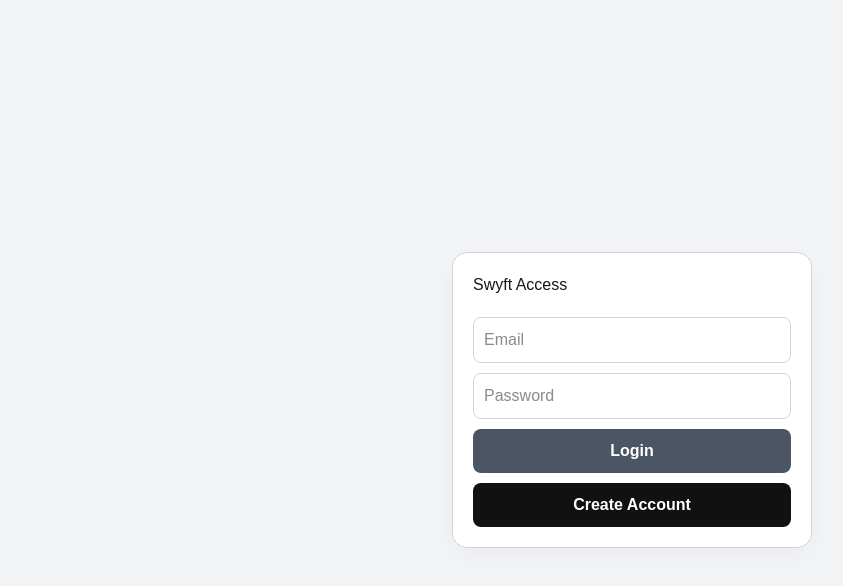
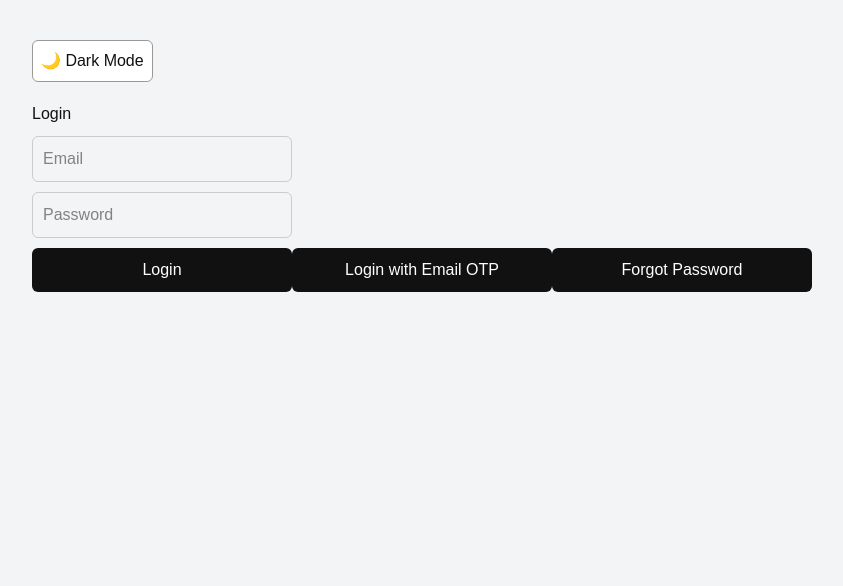
Before and after one commit to justastreamer01-ctrl/wallet-platform, a Next.js app: page /login in a window 1280 px wide. Shown: the top 586 px of the page, without its empty margins (8-851 px from the left). Built offline with nearby package versions, Linux system fonts and the light colour scheme; no server answers.

Commit message:
update site

```diff
--- /dev/null
+++ b/app/api/recovery/generate/route.ts
@@ -0,0 +1,72 @@
+import { NextResponse } from 'next/server'
+import { createClient } from '@supabase/supabase-js'
+import bcrypt from 'bcryptjs'
+import bip39 from 'bip39'
+
+export async function POST(req: Request) {
+  try {
+    const supabase = createClient(
+      process.env.NEXT_PUBLIC_SUPABASE_URL!,
+      process.env.NEXT_PUBLIC_SUPABASE_ANON_KEY!
+    )
+
+    const authHeader = req.headers.get('authorization')
+
+    if (!authHeader) {
+      return NextResponse.json(
+        { error: 'No auth header' },
+        { status: 401 }
+      )
+    }
+
+    const token = authHeader.replace('Bearer ', '')
+
+    const {
+      data: { user },
+    } = await supabase.auth.getUser(token)
+
+    if (!user) {
+      return NextResponse.json(
+        { error: 'Unauthorized' },
+        { status: 401 }
+      )
+    }
+
+    const { data: wallet } = await supabase
+      .from('wallets')
+      .select('recovery_phrase_generated')
+      .eq('user_id', user.id)
+      .single()
+
+    if (wallet?.recovery_phrase_generated) {
+      return NextResponse.json(
+        { error: 'Already generated' },
+        { status: 400 }
+      )
+    }
+
+    // 🔥 REAL 12 WORD PHRASE
+    const phrase = bip39.generateMnemonic(128)
+
+    const hash = await bcrypt.hash(phrase, 12)
+
+    await supabase
+      .from('wallets')
+      .update({
+        recovery_phrase_hash: hash,
+        recovery_phrase_generated: true,
+      })
+      .eq('user_id', user.id)
+
+    return NextResponse.json({
+      phrase,
+    })
+  } catch (err: any) {
+    console.error(err)
+
+    return NextResponse.json(
+      { error: err.message || 'Server error' },
+      { status: 500 }
+    )
+  }
+}
--- /dev/null
+++ b/app/forgot-password/page.tsx
@@ -0,0 +1,52 @@
+'use client'
+
+import { useState } from 'react'
+import { supabase } from '../lib/supabase'
+
+export default function ForgotPassword() {
+  const [email, setEmail] = useState('')
+
+  const sendReset = async () => {
+    if (!email) return
+
+    const { error } =
+      await supabase.auth.resetPasswordForEmail(
+        email,
+        {
+          redirectTo:
+            'http://localhost:3000/reset-password',
+        }
+      )
+
+    if (error) {
+      alert(error.message)
+      return
+    }
+
+    alert('Password reset email sent')
+  }
+
+  return (
+    <div style={{ padding: 40 }}>
+      <h1>Forgot Password</h1>
+
+      <input
+        placeholder="Enter email"
+        onChange={(e) =>
+          setEmail(e.target.value)
+        }
+        style={{ padding: 10, marginTop: 10 }}
+      />
+
+      <button
+        onClick={sendReset}
+        style={{
+          marginTop: 20,
+          padding: 10,
+        }}
+      >
+        Send Reset Link
+      </button>
+    </div>
+  )
+}
--- a/app/login/page.tsx
+++ b/app/login/page.tsx
@@ -1,168 +1,146 @@
 'use client'
 
 import { useState } from 'react'
+import { supabase } from '../lib/supabase'
 import { useRouter } from 'next/navigation'
-import { supabase } from '../lib/supabase'
 
 export default function LoginPage() {
   const router = useRouter()
 
   const [email, setEmail] = useState('')
   const [password, setPassword] = useState('')
-  const [loading, setLoading] = useState(false)
+  const [darkMode, setDarkMode] = useState(false)
 
+  // 🔐 PASSWORD LOGIN
   const login = async () => {
-    try {
-      setLoading(true)
-
-      const { data, error } = await supabase.auth.signInWithPassword({
+    const { error } =
+      await supabase.auth.signInWithPassword({
         email,
         password,
       })
 
     if (error) {
       alert(error.message)
-        setLoading(false)
       return
     }
 
-      if (!data.user) {
-        alert('Login failed')
-        setLoading(false)
-        return
+    router.push('/dashboard')
   }
 
-      setLoading(false)
+  // 📧 OTP LOGIN
+  const loginWithOtp = async () => {
+    if (!email) return
 
-      router.push('/dashboard')
-    } catch (err) {
-      console.log(err)
-      alert('Unexpected login error')
-      setLoading(false)
-    }
-  }
-
-  const signup = async () => {
-    try {
-      setLoading(true)
-
-      const { data, error } = await supabase.auth.signUp({
+    const { error } =
+      await supabase.auth.signInWithOtp({
         email,
-        password,
       })
 
     if (error) {
       alert(error.message)
-        setLoading(false)
       return
     }
 
-      if (data.user) {
-        await supabase.from('wallets').insert({
-          user_id: data.user.id,
-          balance: 0,
-          nickname: email.split('@')[0],
-        })
+    alert('Check your email for login link')
   }
 
-      setLoading(false)
-
-      alert('Account created successfully')
-    } catch (err) {
-      console.log(err)
-      alert('Unexpected signup error')
-      setLoading(false)
-    }
+  const styles = {
+    page: {
+      minHeight: '100vh',
+      padding: 40,
+      background: darkMode ? '#0f172a' : '#f3f4f6',
+      color: darkMode ? '#fff' : '#111',
+      transition: '0.3s ease',
+    },
+    input: {
+      padding: 10,
+      marginTop: 10,
+      width: 260,
+      display: 'block',
+      borderRadius: 6,
+      border: '1px solid #ccc',
+    },
+    button: {
+      marginTop: 10,
+      padding: 10,
+      width: 260,
+      cursor: 'pointer',
+      borderRadius: 6,
+      border: 'none',
+      background: darkMode ? '#1e293b' : '#111',
+      color: '#fff',
+    },
+    toggle: {
+      marginBottom: 20,
+      padding: 8,
+      cursor: 'pointer',
+      borderRadius: 6,
+      border: '1px solid #999',
+      background: darkMode ? '#1e293b' : '#fff',
+      color: darkMode ? '#fff' : '#111',
+    },
   }
 
   return (
-    <div
-      style={{
-        minHeight: '100vh',
-        background: '#f3f4f6',
-        display: 'flex',
-        justifyContent: 'center',
-        alignItems: 'center',
-        fontFamily: 'Arial, sans-serif',
-      }}
+    <div style={styles.page}>
+      {/* 🌙 DARK MODE TOGGLE */}
+      <button
+        style={styles.toggle}
+        onClick={() =>
+          setDarkMode(!darkMode)
+        }
       >
-      <div
-        style={{
-          width: 360,
-          padding: 20,
-          background: '#fff',
-          border: '1px solid #d1d5db',
-          borderRadius: 15,
-          boxShadow: '0 8px 25px rgba(0,0,0,0.04)',
-        }}
-      >
-        <h2 style={{ marginBottom: 20 }}>Swyft Access</h2>
+        {darkMode
+          ? '🌞 Light Mode'
+          : '🌙 Dark Mode'}
+      </button>
 
+      <h1>Login</h1>
+
+      {/* EMAIL */}
       <input
-          type="email"
         placeholder="Email"
-          value={email}
-          onChange={(e) => setEmail(e.target.value)}
-          style={{
-            width: '100%',
-            marginBottom: 10,
-            padding: 10,
-            borderRadius: 8,
-            border: '1px solid #d1d5db',
-          }}
+        onChange={(e) =>
+          setEmail(e.target.value)
+        }
+        style={styles.input}
       />
 
+      {/* PASSWORD */}
       <input
         type="password"
         placeholder="Password"
-          value={password}
-          onChange={(e) => setPassword(e.target.value)}
-          style={{
-            width: '100%',
-            marginBottom: 10,
-            padding: 10,
-            borderRadius: 8,
-            border: '1px solid #d1d5db',
-          }}
+        onChange={(e) =>
+          setPassword(e.target.value)
+        }
+        style={styles.input}
       />
 
+      {/* LOGIN BUTTON */}
       <button
-          type="button"
         onClick={login}
-          disabled={loading}
-          style={{
-            width: '100%',
-            padding: 10,
-            borderRadius: 8,
-            border: 'none',
-            background: '#4b5563',
-            color: '#fff',
-            fontWeight: 'bold',
-            marginBottom: 10,
-            cursor: 'pointer',
-          }}
+        style={styles.button}
       >
-          {loading ? 'Loading...' : 'Login'}
+        Login
       </button>
 
+      {/* OTP LOGIN */}
       <button
-          type="button"
-          onClick={signup}
-          disabled={loading}
-          style={{
-            width: '100%',
-            padding: 10,
-            borderRadius: 8,
-            border: 'none',
-            background: '#111',
-            color: '#fff',
-            fontWeight: 'bold',
-            cursor: 'pointer',
-          }}
+        onClick={loginWithOtp}
+        style={styles.button}
       >
-          Create Account
+        Login with Email OTP
       </button>
-      </div>
+
+      {/* FORGOT PASSWORD */}
+      <button
+        onClick={() =>
+          router.push('/forgot-password')
+        }
+        style={styles.button}
+      >
+        Forgot Password
+      </button>
     </div>
   )
 }
--- /dev/null
+++ b/app/reset-password/page.tsx
@@ -0,0 +1,49 @@
+'use client'
+
+import { useState } from 'react'
+import { supabase } from '../lib/supabase'
+
+export default function ResetPassword() {
+  const [password, setPassword] = useState('')
+
+  const updatePassword = async () => {
+    if (!password) return
+
+    const { error } =
+      await supabase.auth.updateUser({
+        password,
+      })
+
+    if (error) {
+      alert(error.message)
+      return
+    }
+
+    alert('Password updated successfully')
+  }
+
+  return (
+    <div style={{ padding: 40 }}>
+      <h1>Reset Password</h1>
+
+      <input
+        type="password"
+        placeholder="New password"
+        onChange={(e) =>
+          setPassword(e.target.value)
+        }
+        style={{ padding: 10 }}
+      />
+
+      <button
+        onClick={updatePassword}
+        style={{
+          marginTop: 20,
+          padding: 10,
+        }}
+      >
+        Update Password
+      </button>
+    </div>
+  )
+}
--- a/package.json
+++ b/package.json
@@ -12,6 +12,8 @@
     "@supabase/auth-helpers-nextjs": "^0.15.0",
     "@supabase/ssr": "^0.10.3",
     "@supabase/supabase-js": "^2.105.4",
+    "bcryptjs": "^3.0.3",
+    "bip39": "^3.1.0",
     "next": "16.2.6",
     "react": "19.2.4",
     "react-dom": "19.2.4"
```
Also changed, not shown: app/dashboard/page.tsx (+144 -3 lines), app/security/pin/page.tsx (added), 1 other file (tests, documents, lock files or other folders). Lines whose indentation alone changed are shown as unchanged.
